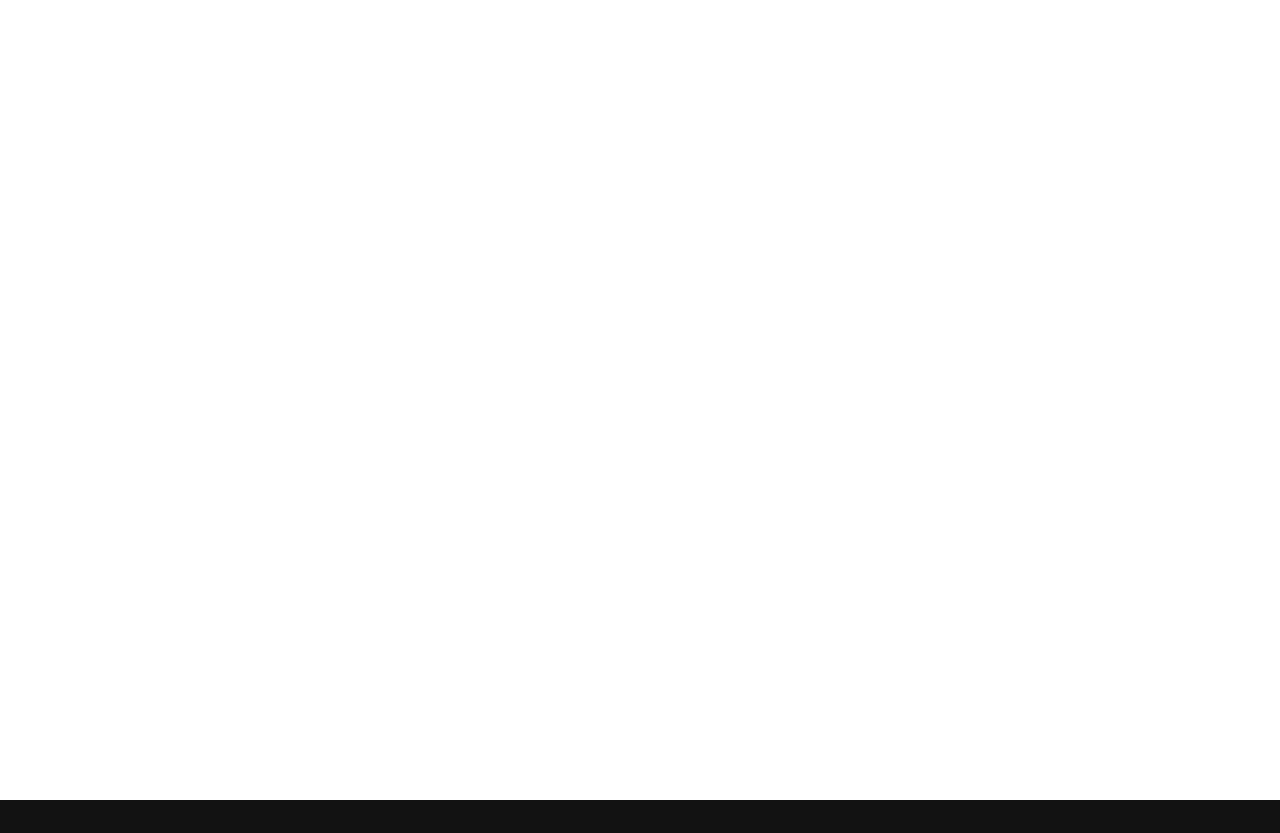
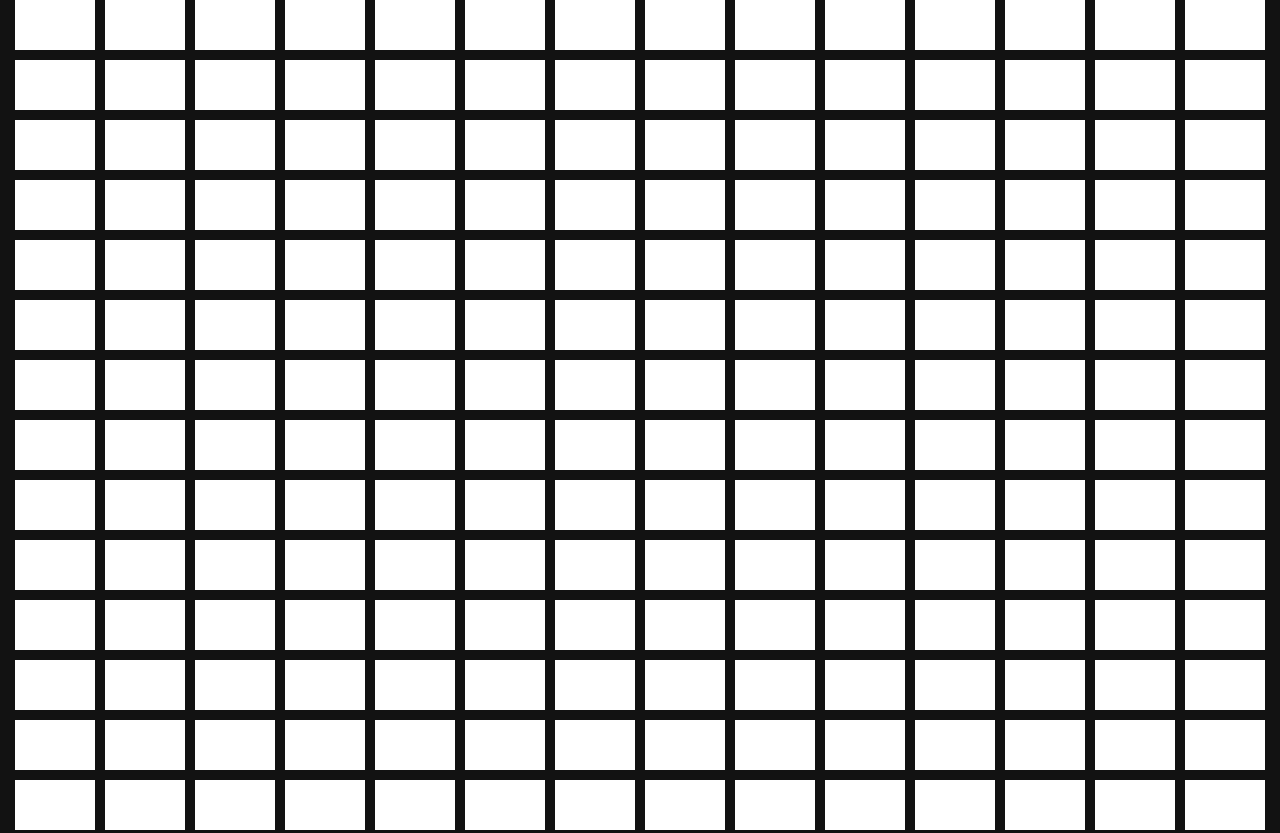
Before and after one commit to DerekW3/etch-a-sketch, a plain HTML site: page index.html in a window 1280 px wide. Shown: the top 833 px of the page. Before the commit the page ends 800 px from the top, so only its background shows below. Drawn offline with Linux system fonts and the light colour scheme.

Commit message:
Build: Change color on hover

```diff
--- a/index.js
+++ b/index.js
@@ -3,9 +3,16 @@ const container = document.querySelector(".container");
 for (let i = 0; i < 16; i++) {
 	for (let j = 0; j < 16; j++) {
 		const pixel = document.createElement("div");
+
 		pixel.setAttribute("class", "pixel");
+		pixel.setAttribute("id", "pixel" + i + j);
 		pixel.style.height = 100 / 16 + "vh";
 		pixel.style.width = 100 / 16 + "vw";
+
+		pixel.addEventListener("mouseover", (e) => {
+			e.target.style.background = "black";
+		});
+
 		container.appendChild(pixel);
 	}
 }
--- a/styles.css
+++ b/styles.css
@@ -14,6 +14,7 @@ body {
     flex: auto;
     flex-wrap: wrap;
     justify-content: center;
+    gap: 10px;
 }
 
 .pixel {
```
